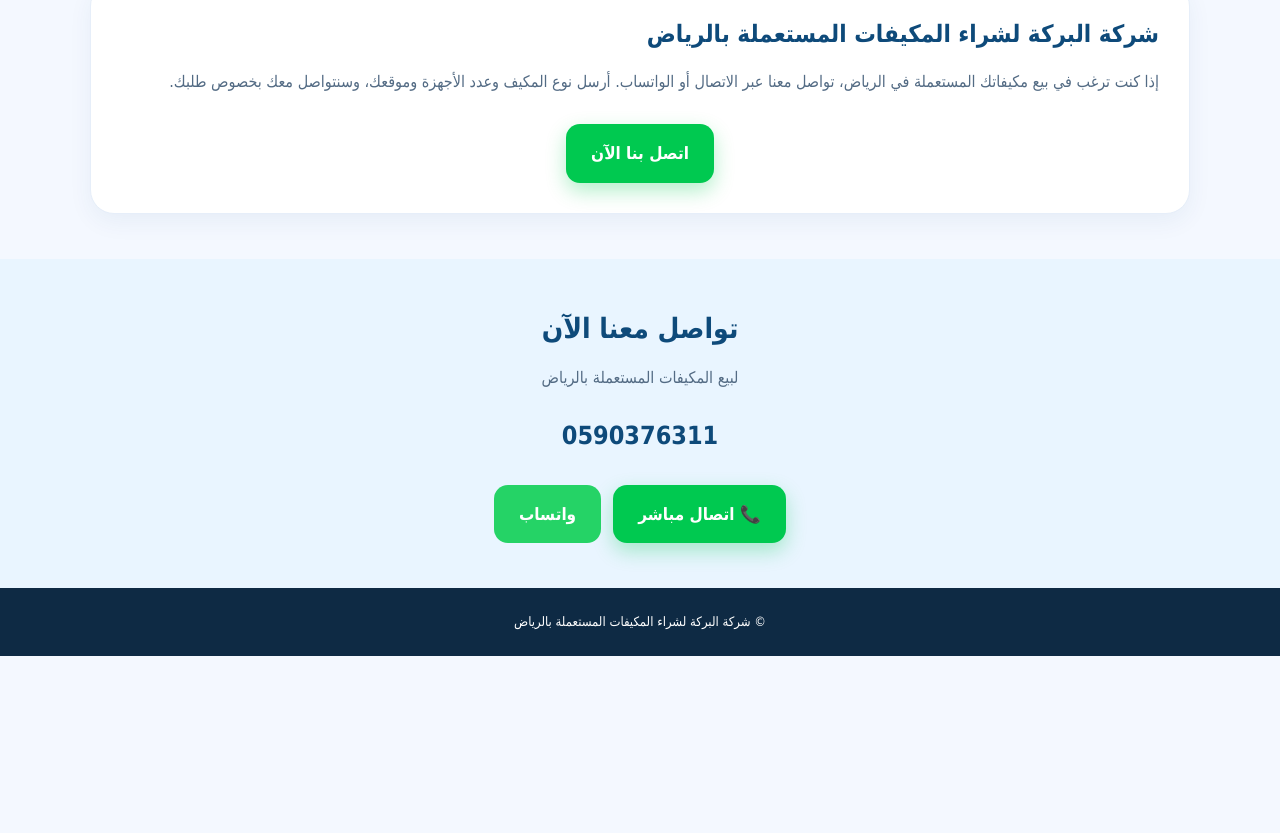
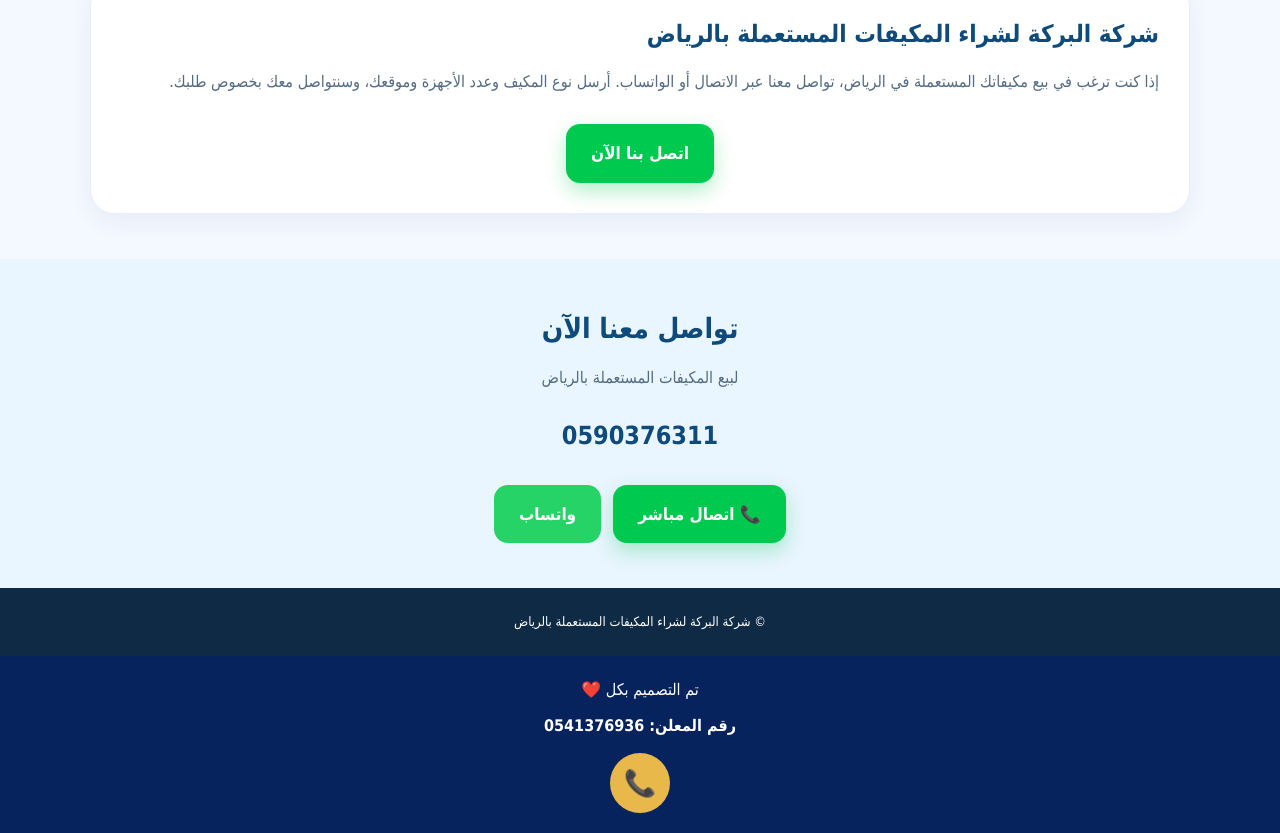
Before and after one commit to abwily-tech/buy-used-ac-riyadh, a plain HTML site: page index.html in a window 1280 px wide. Shown: the part 920-1753 px from the top of the page. Before the commit the page ends 1576 px from the top, so only its background shows below. Drawn offline with Linux system fonts and the light colour scheme.

Commit message:
Update index.html

```diff
--- a/index.html
+++ b/index.html
@@ -436,6 +436,20 @@ footer {
 <a class="floating-call" href="tel:0590376311">
     📞 اتصل الآن
 </a>
+<div dir="rtl" style="background:#06235e; padding:20px; text-align:center;">
 
+  <p style="margin:0 0 8px; font-size:16px; color:#fff; font-family:Tahoma;">
+    تم التصميم بكل ❤️
+  </p>
+
+  <p style="margin:0 0 12px; font-size:16px; font-weight:bold; color:#fff; font-family:Tahoma;">
+    رقم المعلن: 0541376936
+  </p>
+
+  <a href="tel:+966541376936" style="display:inline-flex; align-items:center; justify-content:center; width:60px; height:60px; background:#e8b84b; border-radius:50%; text-decoration:none; font-size:26px;">
+    📞
+  </a>
+
+</div>
 </body>
 </html>
```
